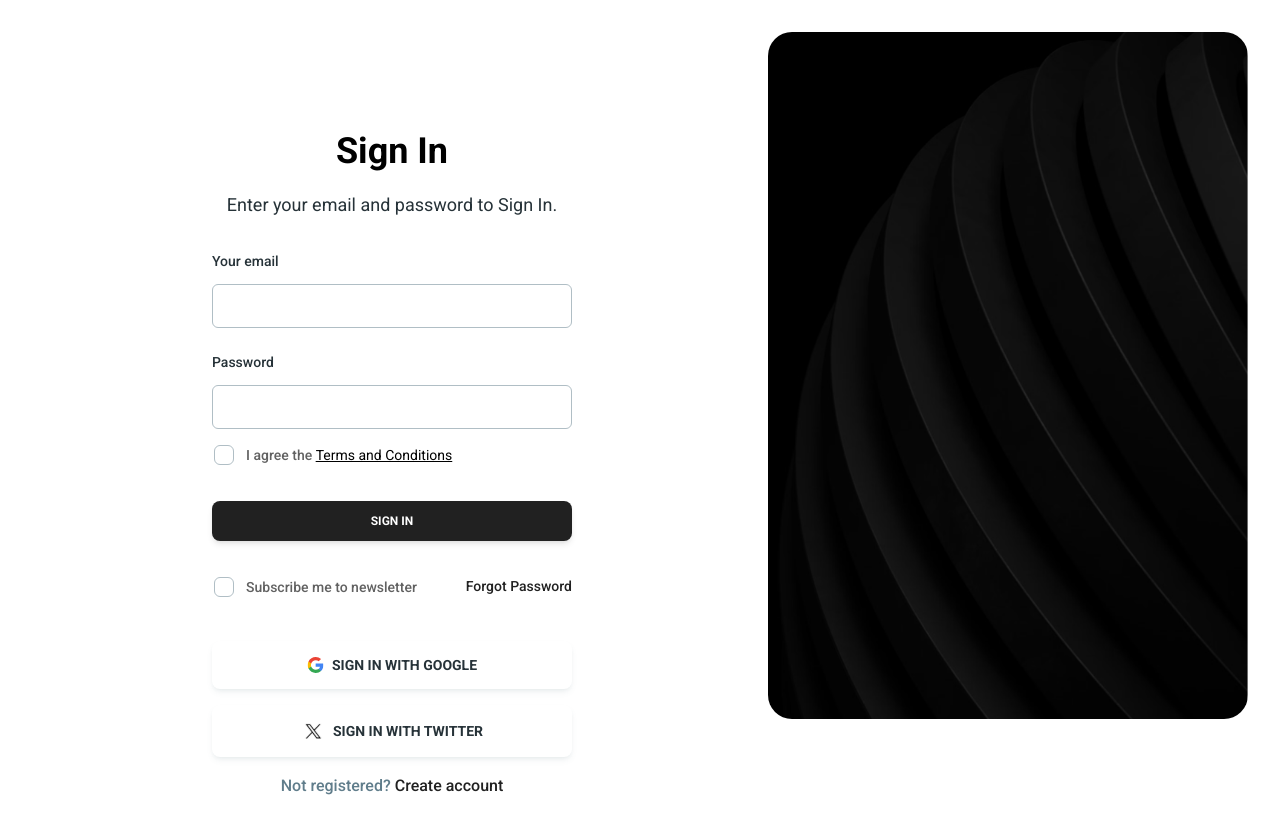
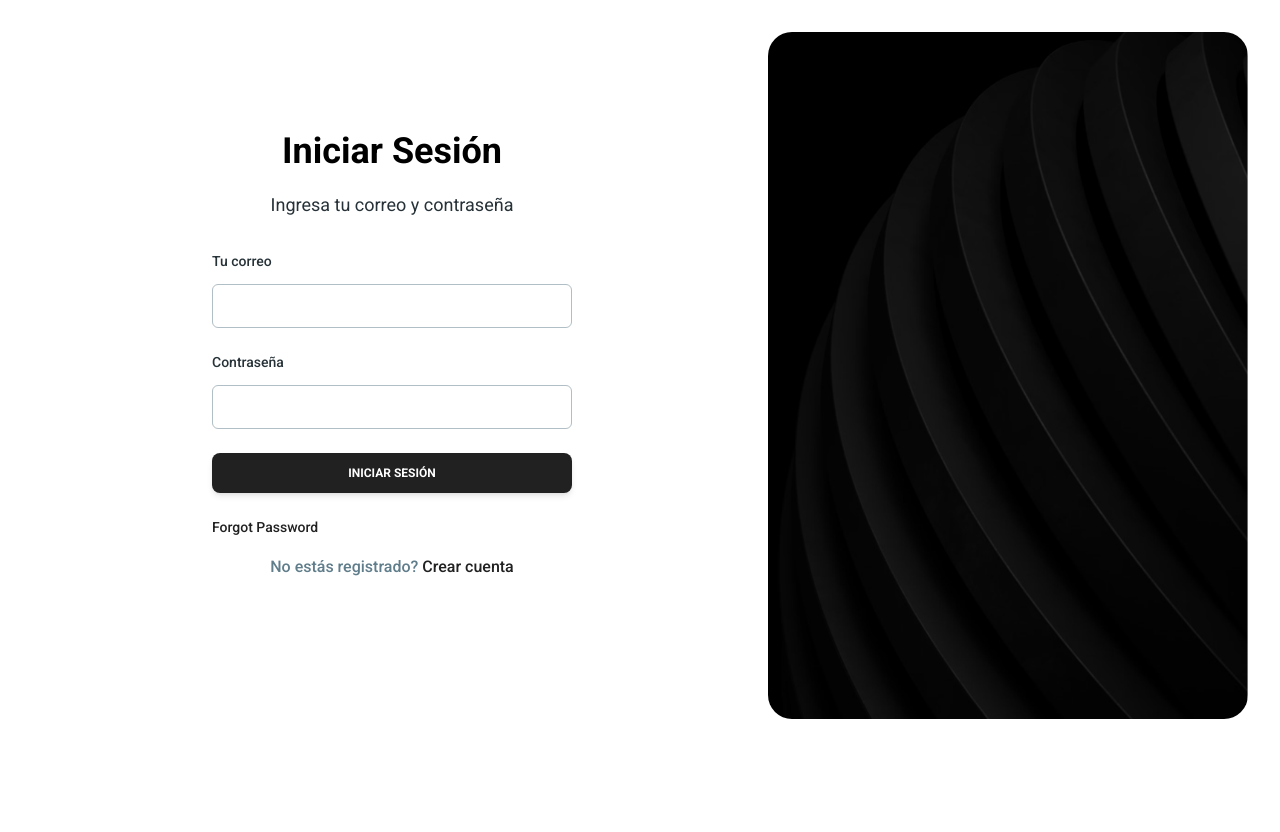
Before and after one commit to danielcaicedo98/WeatherAssistant, a React (Vite) app: page /auth/sign-in in a window 1280 px wide. Built offline with nearby package versions, Linux system fonts and the light colour scheme.

Commit message:
Add Firebase integration and implement authentication routes

```diff
--- a/package.json
+++ b/package.json
@@ -12,6 +12,7 @@
     "@heroicons/react": "2.0.18",
     "@material-tailwind/react": "2.1.4",
     "apexcharts": "3.44.0",
+    "firebase": "11.4.0",
     "lucide-react": "^0.479.0",
     "prop-types": "15.8.1",
     "react": "18.2.0",
--- /dev/null
+++ b/src/configs/firebase/users.js
@@ -0,0 +1,55 @@
+import { fbAuth } from ".";
+import { createUserWithEmailAndPassword, updateProfile, signInWithEmailAndPassword } from "firebase/auth";
+
+export const createUser = async (email, password, name) => {
+  try {
+    const user = await createUserWithEmailAndPassword(fbAuth, email, password);
+
+    if (fbAuth.currentUser) {
+      await updateProfile(fbAuth.currentUser, {
+        displayName: name,
+      });
+    }
+    localStorage.setItem("is_logged", "true");
+    return user;
+  } catch (error) {
+    console.error(error);
+    throw new Error("Error creating user");
+  }
+};
+
+export const signInUser = async (email, password) => {
+  try {
+    const userCredential = await signInWithEmailAndPassword(fbAuth, email, password);
+    const user = userCredential.user;
+    localStorage.setItem("is_logged", "true");
+    return user;
+  } catch (error) {
+    console.error("Signin error", error.code, error.message);
+    throw error;
+  }
+};
+
+export const refreshToken = async () => {
+  const user = fbAuth.currentUser;
+  if (user) {
+    const token = await user.getIdToken();
+    return token;
+  }
+  return null;
+};
+
+export const logOut = async () => {
+  try {
+    await fbAuth.signOut();
+     localStorage.setItem("is_logged", "false");
+  } catch (error) {
+    console.error(error);
+  }
+};
+
+export const isLogged = async () => {
+  const isLoggedState =  localStorage.getItem("is_logged");
+  const isLogged = isLoggedState === "true";
+  return isLogged;
+};
--- /dev/null
+++ b/src/layouts/PrivateRoute.jsx
@@ -0,0 +1,21 @@
+import { useEffect } from "react";
+import { Navigate, useNavigate } from "react-router-dom";
+
+const PrivateRoute = ({ children }) => {
+
+  const navigate = useNavigate();
+  useEffect(() => {
+  const isLogged = localStorage.getItem("is_logged") === "true";
+  if (!isLogged) {
+    // Si no está logueado, redirigir al login
+    navigate("/auth/sign-in");
+
+  }
+}
+, []);
+
+
+  return children;
+};
+
+export default PrivateRoute;
--- a/src/layouts/auth.jsx
+++ b/src/layouts/auth.jsx
@@ -1,46 +1,32 @@
 import { Routes, Route } from "react-router-dom";
-import {
-  ChartPieIcon,
-  UserIcon,
-  UserPlusIcon,
-  ArrowRightOnRectangleIcon,
-} from "@heroicons/react/24/solid";
-import { Navbar, Footer } from "@/widgets/layout";
 import routes from "@/routes";
+import PrivateRoute from "./PrivateRoute"; // Importa el componente de ruta protegida
 
 export function Auth() {
-  const navbarRoutes = [
-    {
-      name: "dashboard",
-      path: "/dashboard/home",
-      icon: ChartPieIcon,
-    },
-    {
-      name: "assistant",
-      path: "/dashboard/home",
-      icon: UserIcon,
-    },
-    {
-      name: "sign up",
-      path: "/auth/sign-up",
-      icon: UserPlusIcon,
-    },
-    {
-      name: "sign in",
-      path: "/auth/sign-in",
-      icon: ArrowRightOnRectangleIcon,
-    },
-  ];
 
   return (
     <div className="relative min-h-screen w-full">
       <Routes>
-        {routes.map(
-          ({ layout, pages }) =>
-            layout === "auth" &&
+        {routes.map(({ layout, pages }) =>
+          layout === "auth" ? (
+        // Rutas accesibles solo si no hay usuario logueado (login y registro)
             pages.map(({ path, element }) => (
-              <Route exact path={path} element={element} />
+              <Route key={path} path={path} element={element} />
             ))
+          ) : (
+            // Rutas protegidas que requieren login
+            pages.map(({ path, element }) => (
+              <Route
+                key={path}
+                path={path}
+                element={
+                  <PrivateRoute>
+                    {element}
+                  </PrivateRoute>
+                }
+              />
+            ))
+          )
         )}
       </Routes>
     </div>
--- a/src/pages/auth/sign-in.jsx
+++ b/src/pages/auth/sign-in.jsx
@@ -1,113 +1,89 @@
 import {
   Card,
   Input,
-  Checkbox,
   Button,
   Typography,
 } from "@material-tailwind/react";
-import { Link } from "react-router-dom";
-
+import { Link, useNavigate } from "react-router-dom";
+import { signInUser } from "../../configs/firebase/users";
+import { useState } from "react";
 
 export function SignIn() {
+  // Estado para manejar los campos de correo y contraseña
+  const [email, setEmail] = useState("");
+  const [password, setPassword] = useState("");
+  const [error, setError] = useState(""); // Para manejar errores
+  const navigate = useNavigate(); // Para redirigir después de iniciar sesión
+
+  const handleSubmit = async (e) => {
+    e.preventDefault();
+    try {
+      await signInUser(email, password);
+      navigate("/dashboard/assistant"); // Redirige al dashboard después del login exitoso
+    } catch (err) {
+      setError("Correo o contraseña incorrectos"); // Muestra error si falla el login
+    }
+  };
+
   return (
     <section className="m-8 flex gap-4">
       <div className="w-full lg:w-3/5 mt-24">
         <div className="text-center">
-          <Typography variant="h2" className="font-bold mb-4">Sign In</Typography>
-          <Typography variant="paragraph" color="blue-gray" className="text-lg font-normal">Enter your email and password to Sign In.</Typography>
+          <Typography variant="h2" className="font-bold mb-4">Iniciar Sesión</Typography>
+          <Typography variant="paragraph" color="blue-gray" className="text-lg font-normal">Ingresa tu correo y contraseña</Typography>
         </div>
-        <form className="mt-8 mb-2 mx-auto w-80 max-w-screen-lg lg:w-1/2">
+        <form onSubmit={handleSubmit} className="mt-8 mb-2 mx-auto w-80 max-w-screen-lg lg:w-1/2">
           <div className="mb-1 flex flex-col gap-6">
             <Typography variant="small" color="blue-gray" className="-mb-3 font-medium">
-              Your email
+              Tu correo
             </Typography>
             <Input
               size="lg"
               placeholder="name@mail.com"
+              value={email}
+              onChange={(e) => setEmail(e.target.value)}
               className=" !border-t-blue-gray-200 focus:!border-t-gray-900"
               labelProps={{
                 className: "before:content-none after:content-none",
               }}
             />
             <Typography variant="small" color="blue-gray" className="-mb-3 font-medium">
-              Password
+              Contraseña
             </Typography>
             <Input
               type="password"
               size="lg"
               placeholder="********"
+              value={password}
+              onChange={(e) => setPassword(e.target.value)}
               className=" !border-t-blue-gray-200 focus:!border-t-gray-900"
               labelProps={{
                 className: "before:content-none after:content-none",
               }}
             />
           </div>
-          <Checkbox
-            label={
-              <Typography
-                variant="small"
-                color="gray"
-                className="flex items-center justify-start font-medium"
-              >
-                I agree the&nbsp;
-                <a
-                  href="#"
-                  className="font-normal text-black transition-colors hover:text-gray-900 underline"
-                >
-                  Terms and Conditions
-                </a>
-              </Typography>
-            }
-            containerProps={{ className: "-ml-2.5" }}
-          />
-          <Button className="mt-6" fullWidth>
-            Sign In
+
+          {error && (
+            <Typography variant="small" color="red" className="text-center mb-4">
+              {error}
+            </Typography>
+          )}
+
+          <Button type="submit" className="mt-6" fullWidth>
+            Iniciar Sesión
           </Button>
 
           <div className="flex items-center justify-between gap-2 mt-6">
-            <Checkbox
-              label={
-                <Typography
-                  variant="small"
-                  color="gray"
-                  className="flex items-center justify-start font-medium"
-                >
-                  Subscribe me to newsletter
-                </Typography>
-              }
-              containerProps={{ className: "-ml-2.5" }}
-            />
             <Typography variant="small" className="font-medium text-gray-900">
               <a href="#">
                 Forgot Password
               </a>
             </Typography>
           </div>
-          <div className="space-y-4 mt-8">
-            <Button size="lg" color="white" className="flex items-center gap-2 justify-center shadow-md" fullWidth>
-              <svg width="17" height="16" viewBox="0 0 17 16" fill="none" xmlns="http://www.w3.org/2000/svg">
-                <g clipPath="url(#clip0_1156_824)">
-                  <path d="M16.3442 8.18429C16.3442 7.64047 16.3001 7.09371 16.206 6.55872H8.66016V9.63937H12.9813C12.802 10.6329 12.2258 11.5119 11.3822 12.0704V14.0693H13.9602C15.4741 12.6759 16.3442 10.6182 16.3442 8.18429Z" fill="#4285F4" />
-                  <path d="M8.65974 16.0006C10.8174 16.0006 12.637 15.2922 13.9627 14.0693L11.3847 12.0704C10.6675 12.5584 9.7415 12.8347 8.66268 12.8347C6.5756 12.8347 4.80598 11.4266 4.17104 9.53357H1.51074V11.5942C2.86882 14.2956 5.63494 16.0006 8.65974 16.0006Z" fill="#34A853" />
-                  <path d="M4.16852 9.53356C3.83341 8.53999 3.83341 7.46411 4.16852 6.47054V4.40991H1.51116C0.376489 6.67043 0.376489 9.33367 1.51116 11.5942L4.16852 9.53356Z" fill="#FBBC04" />
-                  <path d="M8.65974 3.16644C9.80029 3.1488 10.9026 3.57798 11.7286 4.36578L14.0127 2.08174C12.5664 0.72367 10.6469 -0.0229773 8.65974 0.000539111C5.63494 0.000539111 2.86882 1.70548 1.51074 4.40987L4.1681 6.4705C4.8001 4.57449 6.57266 3.16644 8.65974 3.16644Z" fill="#EA4335" />
-                </g>
-                <defs>
-                  <clipPath id="clip0_1156_824">
-                    <rect width="16" height="16" fill="white" transform="translate(0.5)" />
-                  </clipPath>
-                </defs>
-              </svg>
-              <span>Sign in With Google</span>
-            </Button>
-            <Button size="lg" color="white" className="flex items-center gap-2 justify-center shadow-md" fullWidth>
-              <img src="/img/twitter-logo.svg" height={24} width={24} alt="" />
-              <span>Sign in With Twitter</span>
-            </Button>
-          </div>
+
           <Typography variant="paragraph" className="text-center text-blue-gray-500 font-medium mt-4">
-            Not registered?
-            <Link to="/auth/sign-up" className="text-gray-900 ml-1">Create account</Link>
+            No estás registrado?
+            <Link to="/auth/sign-up" className="text-gray-900 ml-1">Crear cuenta</Link>
           </Typography>
         </form>
 
--- a/src/pages/auth/sign-up.jsx
+++ b/src/pages/auth/sign-up.jsx
@@ -5,13 +5,29 @@ import {
   Button,
   Typography,
 } from "@material-tailwind/react";
-import { Link } from "react-router-dom";
-
+import { Link, useNavigate } from "react-router-dom";
+import { createUser } from "../../configs/firebase/users";
+import { useState } from "react";
 
 export function SignUp() {
+  const [email, setEmail] = useState("");
+  const [password, setPassword] = useState("");
+  const [error, setError] = useState(""); // Para manejar los errores
+  const navigate = useNavigate(); // Para redirigir después de crear cuenta
+
+  const handleSubmit = async (e) => {
+    e.preventDefault();
+    try {
+      await createUser(email, password, email); // Crea la cuenta
+      navigate("/auth/sign-in"); // Redirige al login después de registro exitoso
+    } catch (err) {
+      setError("Error al crear la cuenta. Verifica tu correo y contraseña."); // Muestra mensaje de error
+    }
+  };
+
   return (
     <section className="m-8 flex">
-            <div className="w-2/5 h-full hidden lg:block">
+      <div className="w-2/5 h-full hidden lg:block">
         <img
           src="/img/pattern.png"
           className="h-full w-full object-cover rounded-3xl"
@@ -19,23 +35,46 @@ export function SignUp() {
       </div>
       <div className="w-full lg:w-3/5 flex flex-col items-center justify-center">
         <div className="text-center">
-          <Typography variant="h2" className="font-bold mb-4">Join Us Today</Typography>
-          <Typography variant="paragraph" color="blue-gray" className="text-lg font-normal">Enter your email and password to register.</Typography>
+          <Typography variant="h2" className="font-bold mb-4">Únete Hoy</Typography>
+          <Typography variant="paragraph" color="blue-gray" className="text-lg font-normal">Ingresa tu correo y contraseña para registrarte.</Typography>
         </div>
-        <form className="mt-8 mb-2 mx-auto w-80 max-w-screen-lg lg:w-1/2">
+        <form onSubmit={handleSubmit} className="mt-8 mb-2 mx-auto w-80 max-w-screen-lg lg:w-1/2">
           <div className="mb-1 flex flex-col gap-6">
             <Typography variant="small" color="blue-gray" className="-mb-3 font-medium">
-              Your email
+              Tu correo
             </Typography>
             <Input
               size="lg"
-              placeholder="name@mail.com"
+              placeholder="nombre@correo.com"
+              value={email}
+              onChange={(e) => setEmail(e.target.value)}
+              className=" !border-t-blue-gray-200 focus:!border-t-gray-900"
+              labelProps={{
+                className: "before:content-none after:content-none",
+              }}
+            />
+            <Typography variant="small" color="blue-gray" className="-mb-3 font-medium">
+              Contraseña
+            </Typography>
+            <Input
+              type="password"
+              size="lg"
+              placeholder="********"
+              value={password}
+              onChange={(e) => setPassword(e.target.value)}
               className=" !border-t-blue-gray-200 focus:!border-t-gray-900"
               labelProps={{
                 className: "before:content-none after:content-none",
               }}
             />
           </div>
+
+          {error && (
+            <Typography variant="small" color="red" className="text-center mb-4">
+              {error}
+            </Typography>
+          )}
+
           <Checkbox
             label={
               <Typography
@@ -43,49 +82,28 @@ export function SignUp() {
                 color="gray"
                 className="flex items-center justify-start font-medium"
               >
-                I agree the&nbsp;
+                Acepto los&nbsp;
                 <a
                   href="#"
                   className="font-normal text-black transition-colors hover:text-gray-900 underline"
                 >
-                  Terms and Conditions
+                  Términos y Condiciones
                 </a>
               </Typography>
             }
             containerProps={{ className: "-ml-2.5" }}
           />
-          <Button className="mt-6" fullWidth>
-            Register Now
+          <Button type="submit" className="mt-6" fullWidth>
+            Crear Cuenta
           </Button>
 
-          <div className="space-y-4 mt-8">
-            <Button size="lg" color="white" className="flex items-center gap-2 justify-center shadow-md" fullWidth>
-              <svg width="17" height="16" viewBox="0 0 17 16" fill="none" xmlns="http://www.w3.org/2000/svg">
-                <g clipPath="url(#clip0_1156_824)">
-                  <path d="M16.3442 8.18429C16.3442 7.64047 16.3001 7.09371 16.206 6.55872H8.66016V9.63937H12.9813C12.802 10.6329 12.2258 11.5119 11.3822 12.0704V14.0693H13.9602C15.4741 12.6759 16.3442 10.6182 16.3442 8.18429Z" fill="#4285F4" />
-                  <path d="M8.65974 16.0006C10.8174 16.0006 12.637 15.2922 13.9627 14.0693L11.3847 12.0704C10.6675 12.5584 9.7415 12.8347 8.66268 12.8347C6.5756 12.8347 4.80598 11.4266 4.17104 9.53357H1.51074V11.5942C2.86882 14.2956 5.63494 16.0006 8.65974 16.0006Z" fill="#34A853" />
-                  <path d="M4.16852 9.53356C3.83341 8.53999 3.83341 7.46411 4.16852 6.47054V4.40991H1.51116C0.376489 6.67043 0.376489 9.33367 1.51116 11.5942L4.16852 9.53356Z" fill="#FBBC04" />
-                  <path d="M8.65974 3.16644C9.80029 3.1488 10.9026 3.57798 11.7286 4.36578L14.0127 2.08174C12.5664 0.72367 10.6469 -0.0229773 8.65974 0.000539111C5.63494 0.000539111 2.86882 1.70548 1.51074 4.40987L4.1681 6.4705C4.8001 4.57449 6.57266 3.16644 8.65974 3.16644Z" fill="#EA4335" />
-                </g>
-                <defs>
-                  <clipPath id="clip0_1156_824">
-                    <rect width="16" height="16" fill="white" transform="translate(0.5)" />
-                  </clipPath>
-                </defs>
-              </svg>
-              <span>Sign in With Google</span>
-            </Button>
-            <Button size="lg" color="white" className="flex items-center gap-2 justify-center shadow-md" fullWidth>
-              <img src="/img/twitter-logo.svg" height={24} width={24} alt="" />
-              <span>Sign in With Twitter</span>
-            </Button>
-          </div>
+
+
           <Typography variant="paragraph" className="text-center text-blue-gray-500 font-medium mt-4">
-            Already have an account?
-            <Link to="/auth/sign-in" className="text-gray-900 ml-1">Sign in</Link>
+            ¿Ya tienes cuenta?
+            <Link to="/auth/sign-in" className="text-gray-900 ml-1">Iniciar sesión</Link>
           </Typography>
         </form>
-
       </div>
     </section>
   );
--- a/src/pages/dashboard/home.jsx
+++ b/src/pages/dashboard/home.jsx
@@ -1,4 +1,4 @@
-import React from "react";
+import React, { useEffect } from "react";
 import {
   Typography,
   Card,
@@ -26,8 +26,19 @@ import {
   ordersOverviewData,
 } from "@/data";
 import { CheckCircleIcon, ClockIcon } from "@heroicons/react/24/solid";
+import { useNavigate } from "react-router-dom";
 
 export function Home() {
+  const navigate = useNavigate();
+  useEffect(() => {
+    const isLogged = localStorage.getItem("is_logged") === "true";
+    if (!isLogged) {
+      // Si no está logueado, redirigir al login
+      navigate("/auth/sign-in");
+
+    }
+  }
+    , []);
   return (
     <div className="mt-12">
       <div className="mb-12 grid gap-y-10 gap-x-8 md:grid-cols-2 xl:grid-cols-2">
--- a/src/pages/dashboard/notifications.jsx
+++ b/src/pages/dashboard/notifications.jsx
@@ -1,4 +1,4 @@
-import React from "react";
+import React, { useEffect } from "react";
 import {
   Typography,
   Alert,
@@ -7,6 +7,7 @@ import {
   CardBody,
 } from "@material-tailwind/react";
 import { InformationCircleIcon } from "@heroicons/react/24/outline";
+import { useNavigate } from "react-router-dom";
 
 export function Notifications() {
   const [showAlerts, setShowAlerts] = React.useState({
@@ -23,6 +24,15 @@ export function Notifications() {
   });
   const alerts = ["gray", "green", "orange", "red"];
 
+  const navigate = useNavigate();
+  useEffect(() => {
+    const isLogged = localStorage.getItem("is_logged") === "true";
+    if (!isLogged) {
+      navigate("/auth/sign-in");
+
+    }
+  }
+    , []);
   return (
     <div className="mx-auto my-20 flex max-w-screen-lg flex-col gap-8">
       <Card>
--- a/src/routes.jsx
+++ b/src/routes.jsx
@@ -5,7 +5,6 @@ import {
   RectangleStackIcon,
 } from "@heroicons/react/24/solid";
 import { Home, Notifications, WeatherAssistant } from "@/pages/dashboard";
-import { ThermometerSun } from "lucide-react"
 import { SignIn, SignUp } from "@/pages/auth";
 
 const icon = {
@@ -23,21 +22,20 @@ export const routes = [
         element: <Home />,
       },
       {
-        icon: <ThermometerSun {...icon} />,
+        icon: <InformationCircleIcon {...icon} />,
         name: "Asistente",
         path: "/assistant",
         element: <WeatherAssistant />,
       },
       {
         icon: <InformationCircleIcon {...icon} />,
-        name: "notifications",
+        name: "notificaciones",
         path: "/notifications",
         element: <Notifications />,
       },
     ],
   },
   {
-    title: "auth pages",
     layout: "auth",
     pages: [
       {
```
Also changed, not shown: src/configs/firebase/index.js (added, +23 -0 lines), src/pages/dashboard/weather_assistant.jsx (+10 -1 lines).
